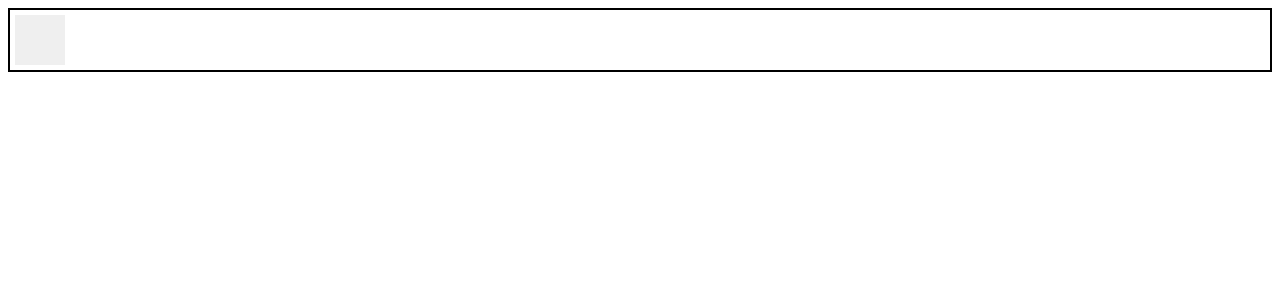
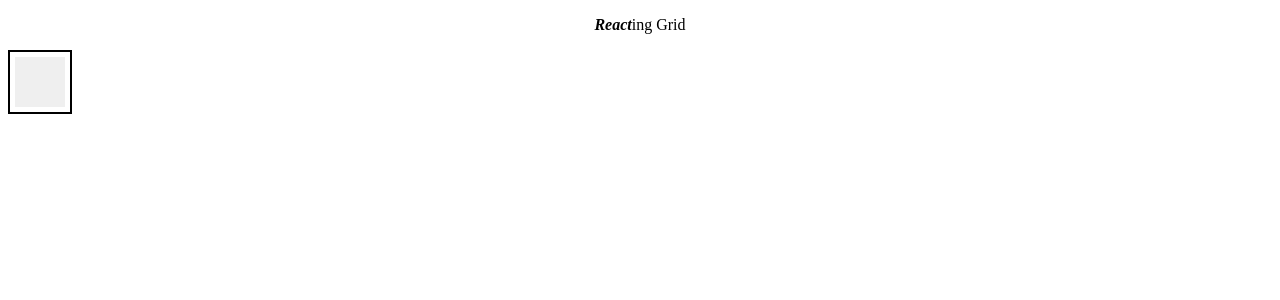
Before and after one commit to zxin1007/Assignment-8, a React (Create React App) app in the folder dom-3/: page / in a window 1280 px wide. Shown: the top 300 px of the page. Built offline with nearby package versions, Linux system fonts and the light colour scheme.

Commit message:
a little more styling and fitting.

```diff
--- a/dom-3/src/App.js
+++ b/dom-3/src/App.js
@@ -5,6 +5,7 @@ import Grid from './Grid';
 function App() {
   return (
     <main>
+      <p class="heading"><strong><em>React</em></strong>ing Grid</p>
       <Grid />
     </main>
   );
--- a/dom-3/src/index.css
+++ b/dom-3/src/index.css
@@ -1,9 +1,19 @@
+.body {
+  margin: 0px;
+  padding: 0px;
+}
+
+.heading {
+  text-align: center;
+}
+
 .grid-container {
   display: grid;
   grid-template-columns: repeat(2, 25px);
   grid-auto-rows: 25px;
   border: solid black 2px;
   padding: 5px;
+  width: fit-content;
 }
 
 .cell {
```
